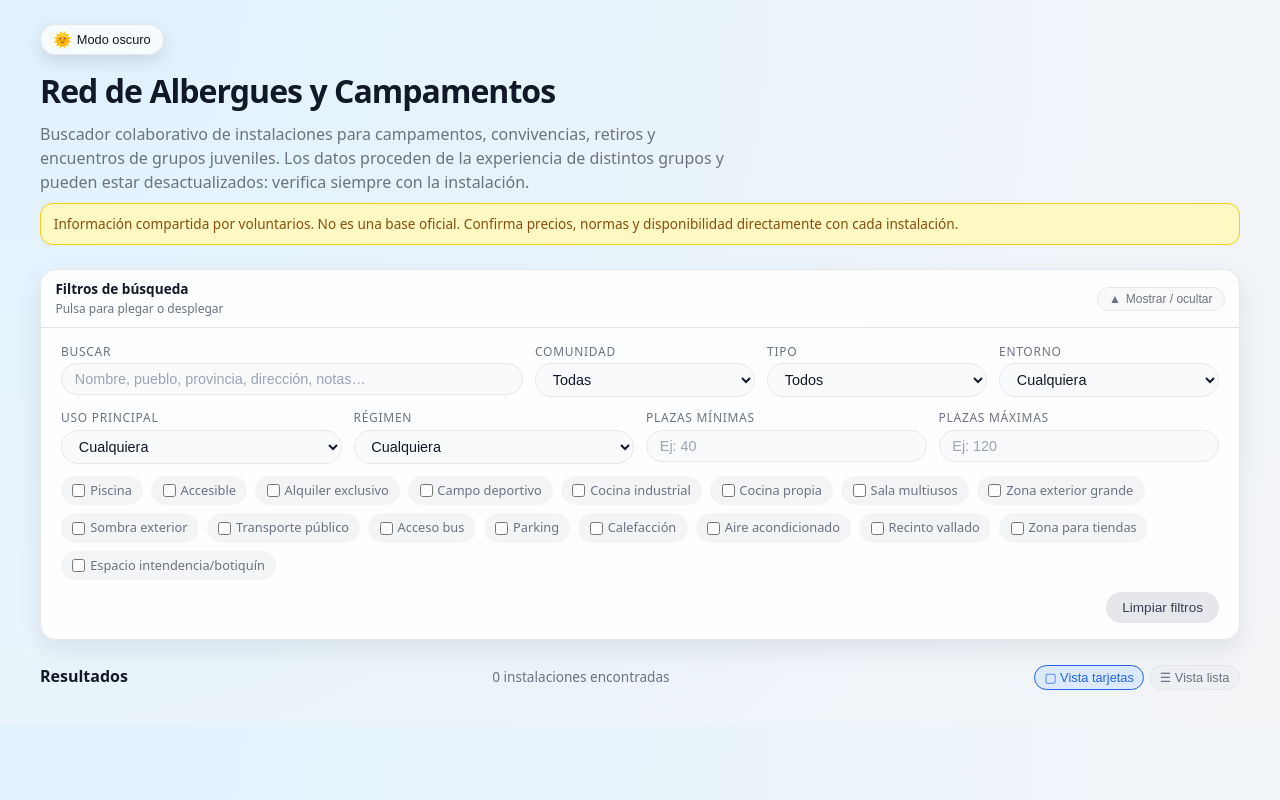
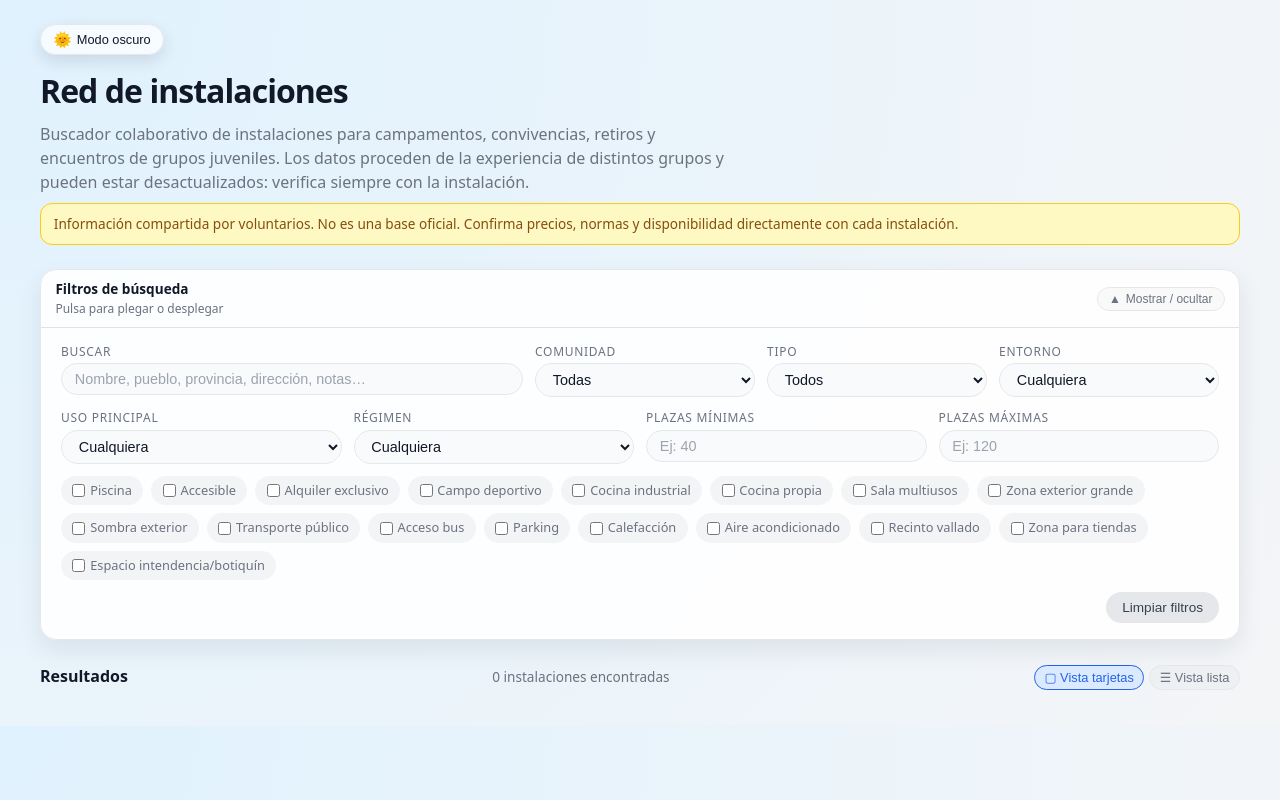
Before and after one commit to Alvarado1299/Red-albergues-web, a plain HTML site: page index.html in a window 1280 px wide. Drawn offline with Linux system fonts and the light colour scheme; no server answers.

Commit message:
Update index.html
Signed-off-by: ProyectoAAG <alvaroabad12@gmail.com>

```diff
--- a/index.html
+++ b/index.html
@@ -2,7 +2,7 @@
 <html lang="es" class="">
 <head>
   <meta charset="UTF-8" />
-  <title>Red de Albergues y Campamentos</title>
+  <title>Red de instalaciones</title>
   <meta name="viewport" content="width=device-width, initial-scale=1.0" />
   <style>
     /* ==========================
@@ -709,7 +709,7 @@
 
     <!-- CABECERA PRINCIPAL -->
     <header>
-      <h1>Red de Albergues y Campamentos</h1>
+      <h1>Red de instalaciones</h1>
       <p>
         Buscador colaborativo de instalaciones para campamentos, convivencias, retiros y encuentros de grupos juveniles.
         Los datos proceden de la experiencia de distintos grupos y pueden estar desactualizados: verifica siempre con la instalación.
```
